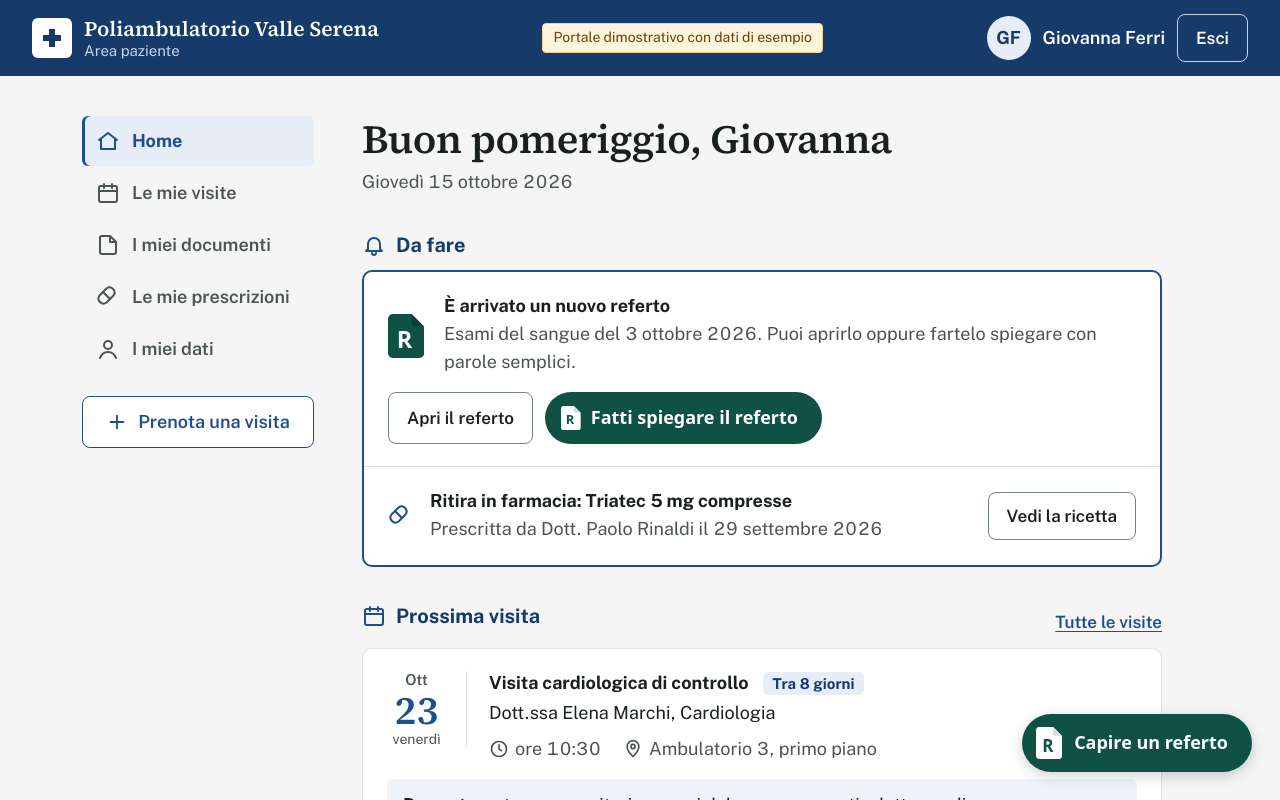
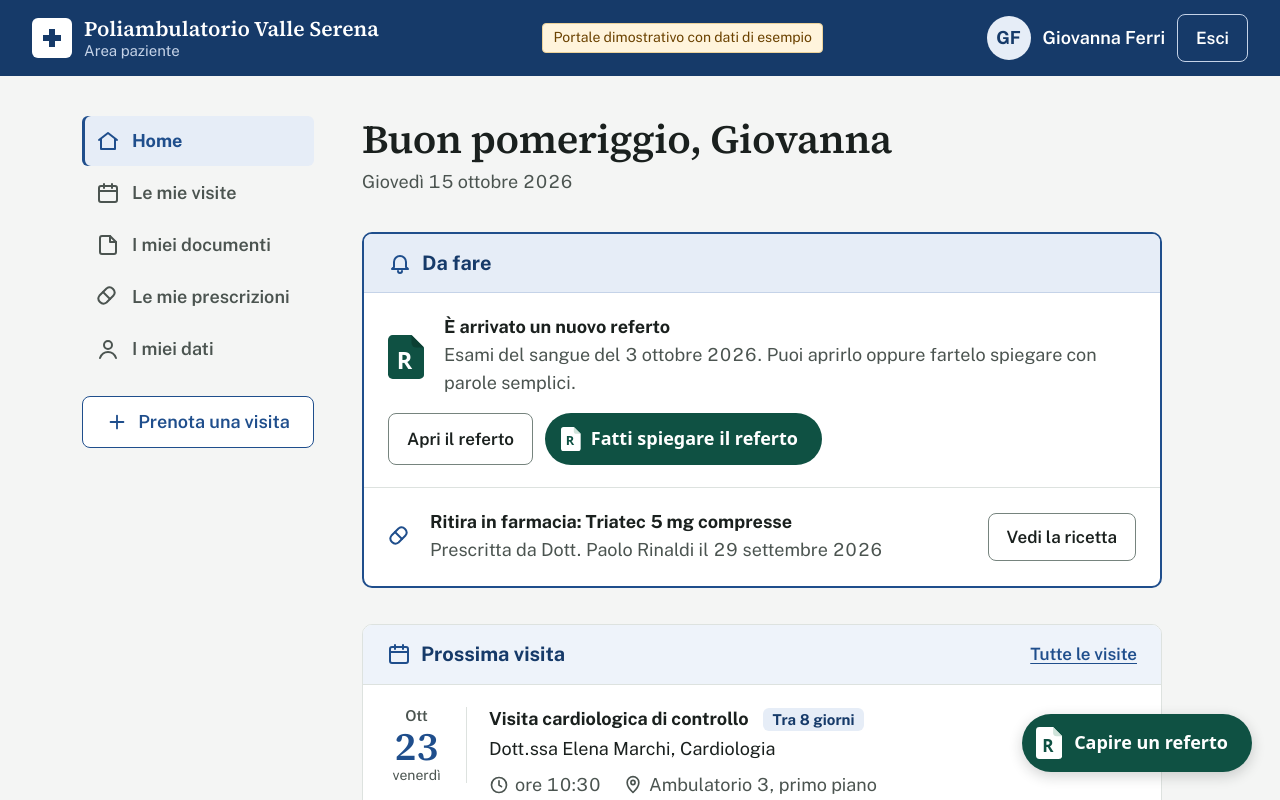
Before and after one commit to Andreaioele/Referto, a React (Vite) app in the folder frontend/: page / in a window 1280 px wide. Shown: the top 800 px of the page. Built offline with nearby package versions, Linux system fonts and the light colour scheme; a web font is replaced by a local one.

Commit message:
Titoli dei gruppi dentro il riquadro, come intestazione azzurra

```diff
--- a/frontend/src/index.css
+++ b/frontend/src/index.css
@@ -422,18 +422,16 @@ button:disabled {
 }
 
 /* ---------- Gruppi di righe ---------- */
-.gruppo {
-  display: flex;
-  flex-direction: column;
-  gap: 12px;
-}
-
+/* Il gruppo è il riquadro (.gruppo-corpo); il titolo è la sua intestazione. */
 .gruppo-testa {
   display: flex;
   flex-wrap: wrap;
-  align-items: baseline;
+  align-items: center;
   justify-content: space-between;
   gap: 4px 16px;
+  padding: 16px 24px;
+  border-bottom: 1px solid var(--p-linea);
+  background: var(--p-blu-velo);
 }
 
 .gruppo-testa h2 {
@@ -463,9 +461,15 @@ button:disabled {
   overflow: hidden;
 }
 
-/* Il gruppo con le cose da fare: cornice blu, è la prima cosa da guardare. */
-.gruppo-prioritario .gruppo-corpo {
+/* Il gruppo con le cose da fare: cornice blu e intestazione azzurra più
+   decisa, è la prima cosa da guardare. */
+.gruppo-prioritario {
   border: 2px solid var(--p-blu);
+}
+
+.gruppo-prioritario .gruppo-testa {
+  border-bottom-color: #c5d3e8;
+  background: var(--p-blu-chiaro);
 }
 
 .riga {
@@ -1129,6 +1133,10 @@ details summary {
     padding: 18px 16px;
   }
 
+  .gruppo-testa {
+    padding: 14px 16px;
+  }
+
   .riga-documento {
     padding: 16px;
   }
--- a/frontend/src/portale/elementi.tsx
+++ b/frontend/src/portale/elementi.tsx
@@ -7,8 +7,8 @@ import { anno, dataLunga, giornoSettimana, meseBreve, numeroGiorno, traQuanto }
 import { MarchioReferto } from './Struttura'
 
 /**
- * Un gruppo di righe con il titolo sopra (come le liste raggruppate di Apple
- * Salute): il portale è fatto di righe in gruppi, non di schede separate.
+ * Un gruppo di righe in un riquadro, con il titolo nell'intestazione del
+ * riquadro: titolo e contenuto si leggono come una cosa sola.
  */
 export function Gruppo({
   id,
@@ -28,7 +28,7 @@ export function Gruppo({
   children: ReactNode
 }) {
   return (
-    <section className={prioritario ? 'gruppo gruppo-prioritario' : 'gruppo'} aria-labelledby={id}>
+    <section className={prioritario ? 'gruppo gruppo-corpo gruppo-prioritario' : 'gruppo gruppo-corpo'} aria-labelledby={id}>
       <div className="gruppo-testa">
         <h2 id={id}>
           {icona && <Icona nome={icona} dimensione={24} />}
@@ -36,7 +36,7 @@ export function Gruppo({
         </h2>
         {collegamento && <Collegamento href={collegamento.href}>{collegamento.testo}</Collegamento>}
       </div>
-      <div className="gruppo-corpo">{children}</div>
+      {children}
     </section>
   )
 }
```
Also changed, not shown: 2 other files (tests, documents, lock files or other folders).
